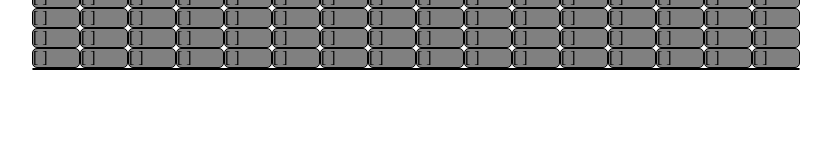
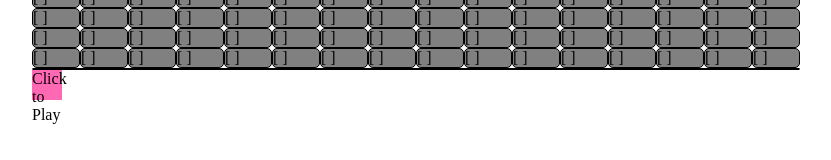
Before and after one commit to sijos/LiveGrid, a React app: page / in a window 1280 px wide. Shown: the part 320-480 px from the top of the page, without its empty margins (224-1055 px from the left). Built offline with nearby package versions, Linux system fonts and the light colour scheme.

Commit message:
setup synth demo

```diff
--- a/frontend/components/grid.jsx
+++ b/frontend/components/grid.jsx
@@ -1,6 +1,7 @@
 import React from 'react';
 import Tile from './tile';
 import AudioLoader from './audio_loader';
+import Synths from './synths';
 
 class Grid extends React.Component {
 
@@ -30,6 +31,7 @@ class Grid extends React.Component {
         <div className="grid-box">{grid}</div>
         <div className="tile" onClick={this.play.bind(this)}></div>
         <AudioLoader sampleSet="xylp" />
+        <Synths />
       </div>
     );
   }
--- /dev/null
+++ b/frontend/components/synths.jsx
@@ -0,0 +1,19 @@
+import React from 'react';
+import Tone from 'tone';
+
+class Synths extends React.Component {
+
+  synthDemo() {
+    let synth = new Tone.Synth().toMaster();
+    synth.triggerAttackRelease("C4", "4n");
+  }
+
+  render() {
+    return (
+      <div onClick={this.synthDemo.bind(this)}
+        className="synth">Click to Play</div>
+    );
+  }
+}
+
+export default Synths;
--- a/style.css
+++ b/style.css
@@ -55,3 +55,9 @@ body {
 .on {
   background-color: limegreen;
 }
+
+.synth {
+  height: 30px;
+  width: 30px;
+  background-color: hotpink;
+}
```
